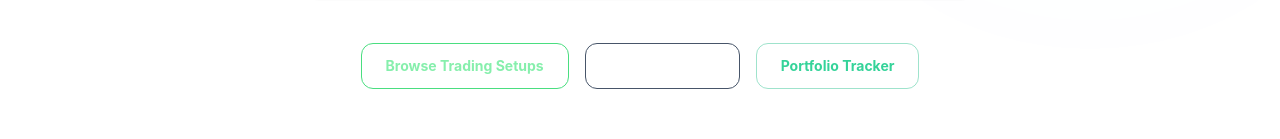
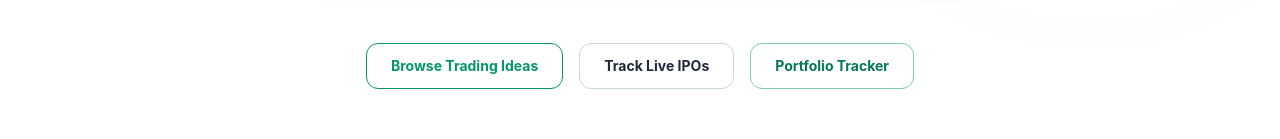
Before and after one commit to playerone1098/StockMarketProject, a React (Create React App) app in the folder frontend/: page / in a window 1280 px wide. Shown: the part 753-892 px from the top of the page. Built offline with nearby package versions, Linux system fonts and the light colour scheme; no server answers.

Commit message:
fixed hover text not visible on home page buttons

```diff
--- a/frontend/src/pages/Home.js
+++ b/frontend/src/pages/Home.js
@@ -258,19 +258,19 @@ export const Home = () => {
           <div className="flex flex-nowrap justify-center items-center gap-3 sm:gap-4 overflow-x-auto whitespace-nowrap py-1 max-w-full px-2">
             <Link
               to="/trading-ideas"
-              className="px-5 sm:px-6 py-3 border border-brand-400 text-brand-300 hover:border-brand-300 hover:text-white rounded-xl text-sm font-bold bg-transparent transition-all shrink-0 whitespace-nowrap"
+              className="px-5 sm:px-6 py-3 border border-brand-600 dark:border-brand-400 text-brand-600 dark:text-brand-300 hover:border-brand-700 dark:hover:border-brand-200 hover:text-brand-700 dark:hover:text-white rounded-xl text-sm font-bold bg-transparent transition-all shrink-0 whitespace-nowrap"
             >
-              Browse Trading Setups
+              Browse Trading Ideas
             </Link>
             <Link
               to="/ipos"
-              className="px-5 sm:px-6 py-3 border border-slate-600 hover:border-slate-400 text-white rounded-xl text-sm font-bold bg-transparent transition-all shrink-0 whitespace-nowrap"
+              className="px-5 sm:px-6 py-3 border border-slate-300 dark:border-slate-600 hover:border-slate-500 dark:hover:border-slate-400 text-slate-800 dark:text-white hover:text-slate-950 dark:hover:text-slate-100 rounded-xl text-sm font-bold bg-transparent transition-all shrink-0 whitespace-nowrap"
             >
               Track Live IPOs
             </Link>
             <Link
               to="/portfolio"
-              className="px-5 sm:px-6 py-3 border border-emerald-500/40 hover:border-emerald-400 text-emerald-400 rounded-xl text-sm font-bold bg-transparent transition-all shrink-0 whitespace-nowrap"
+              className="px-5 sm:px-6 py-3 border border-emerald-600/50 dark:border-emerald-500/40 hover:border-emerald-700 dark:hover:border-emerald-400 text-emerald-700 dark:text-emerald-400 hover:text-emerald-800 dark:hover:text-emerald-300 rounded-xl text-sm font-bold bg-transparent transition-all shrink-0 whitespace-nowrap"
             >
               Portfolio Tracker
             </Link>
```
